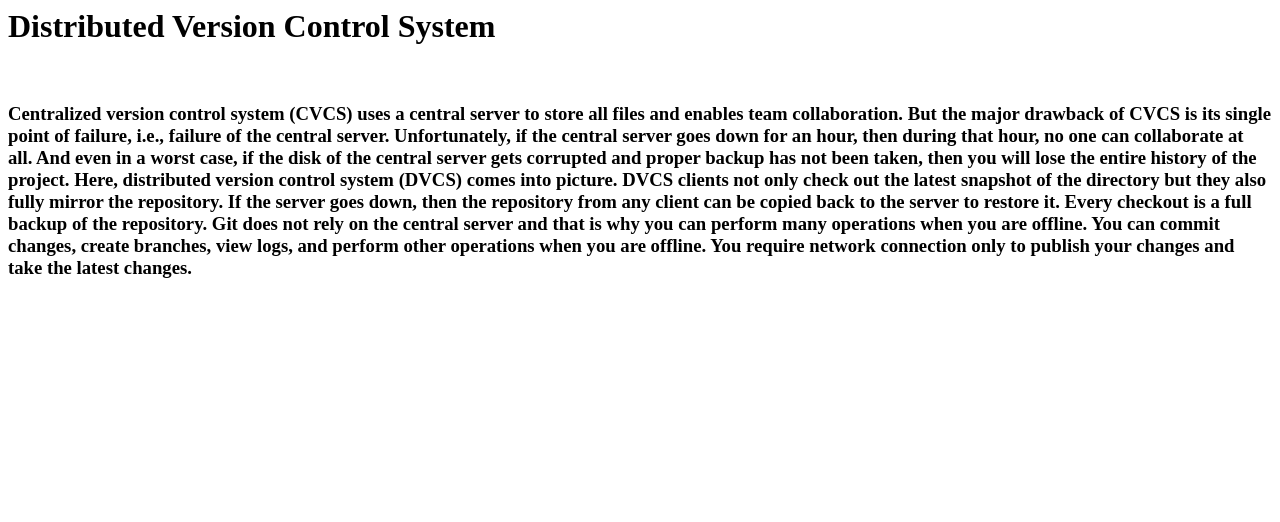
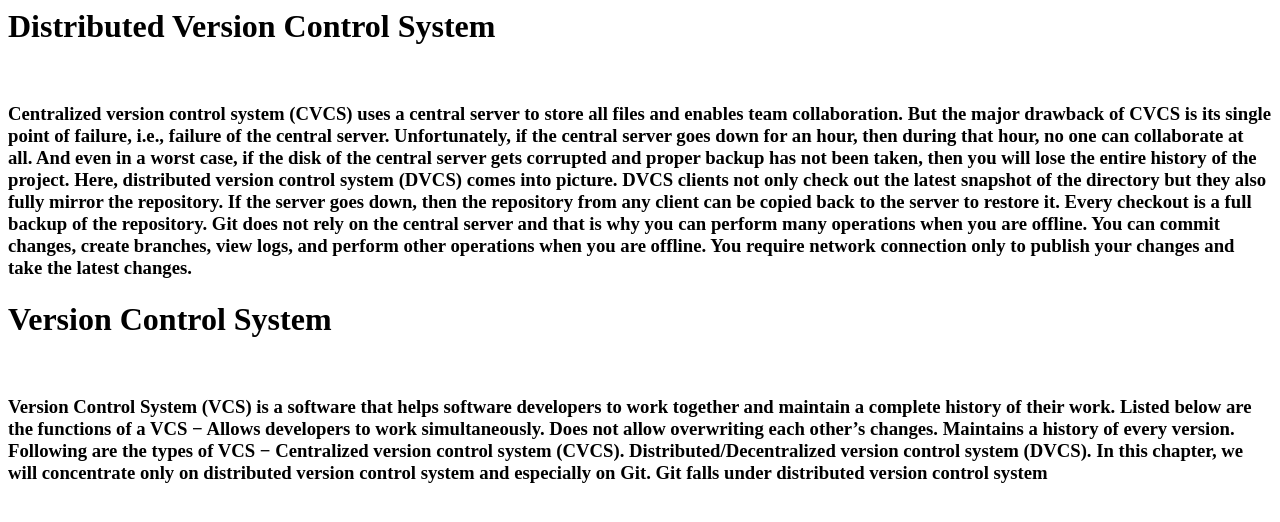
Before and after one commit to anjalidubey383/iTransform, a plain HTML site: page ass1.html in a window 1280 px wide. Drawn offline with Linux system fonts and the light colour scheme.

Commit message:
fifth commit

```diff
--- a/ass1.html
+++ b/ass1.html
@@ -22,6 +22,24 @@
         perform other operations when you are offline. You require network connection only to publish your changes and
         take the latest changes.
     </h3>
+    <h1> Version Control System </h1>
+    <br>
+    <h3>
+        Version Control System (VCS) is a software that helps software developers to work together and maintain a
+        complete history of their work.
+
+        Listed below are the functions of a VCS −
+
+        Allows developers to work simultaneously.
+        Does not allow overwriting each other’s changes.
+        Maintains a history of every version.
+        Following are the types of VCS −
+
+        Centralized version control system (CVCS).
+        Distributed/Decentralized version control system (DVCS).
+        In this chapter, we will concentrate only on distributed version control system and especially on Git. Git falls
+        under distributed version control system
+    </h3>
 </body>
 
 </html>
```
